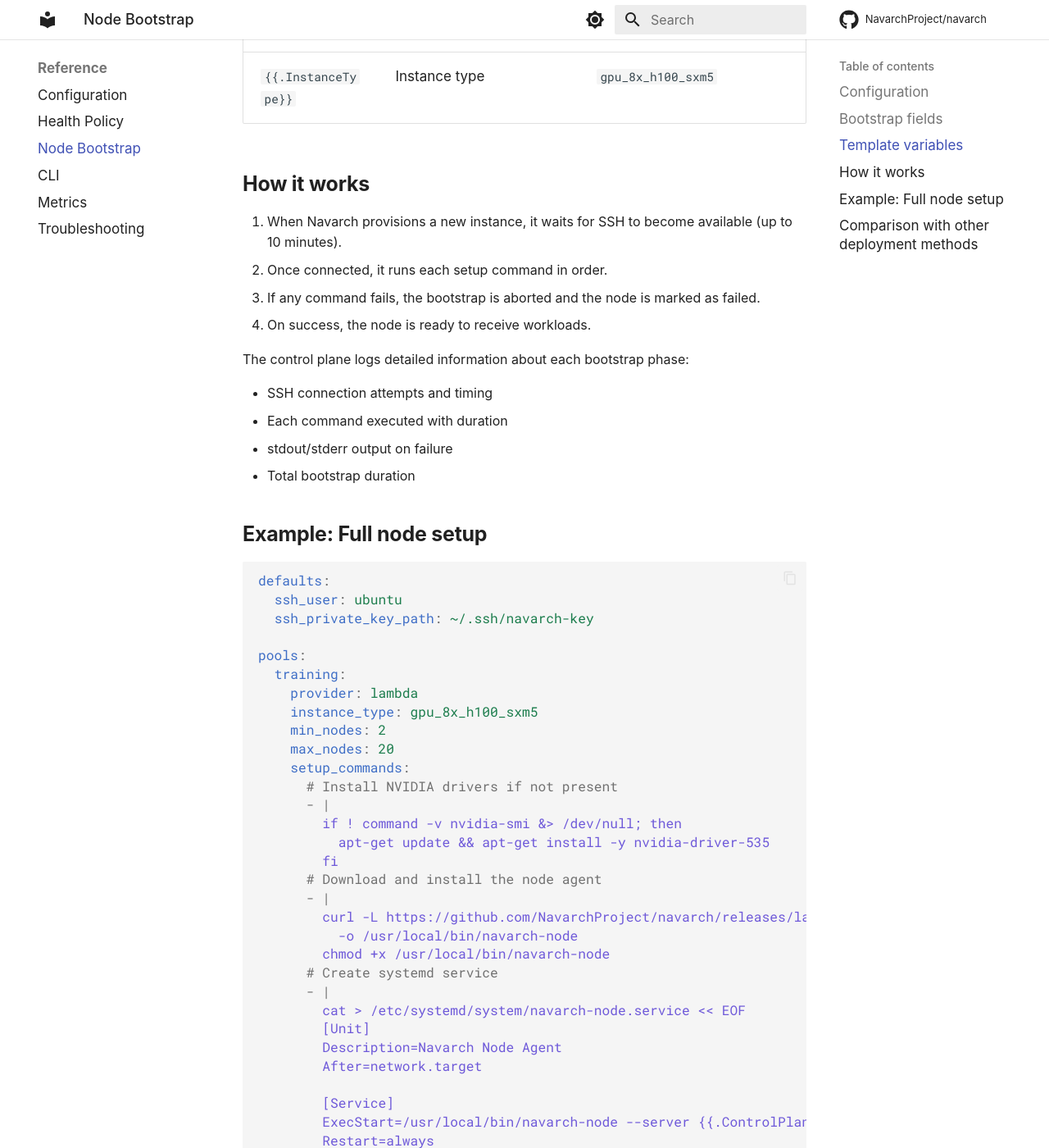
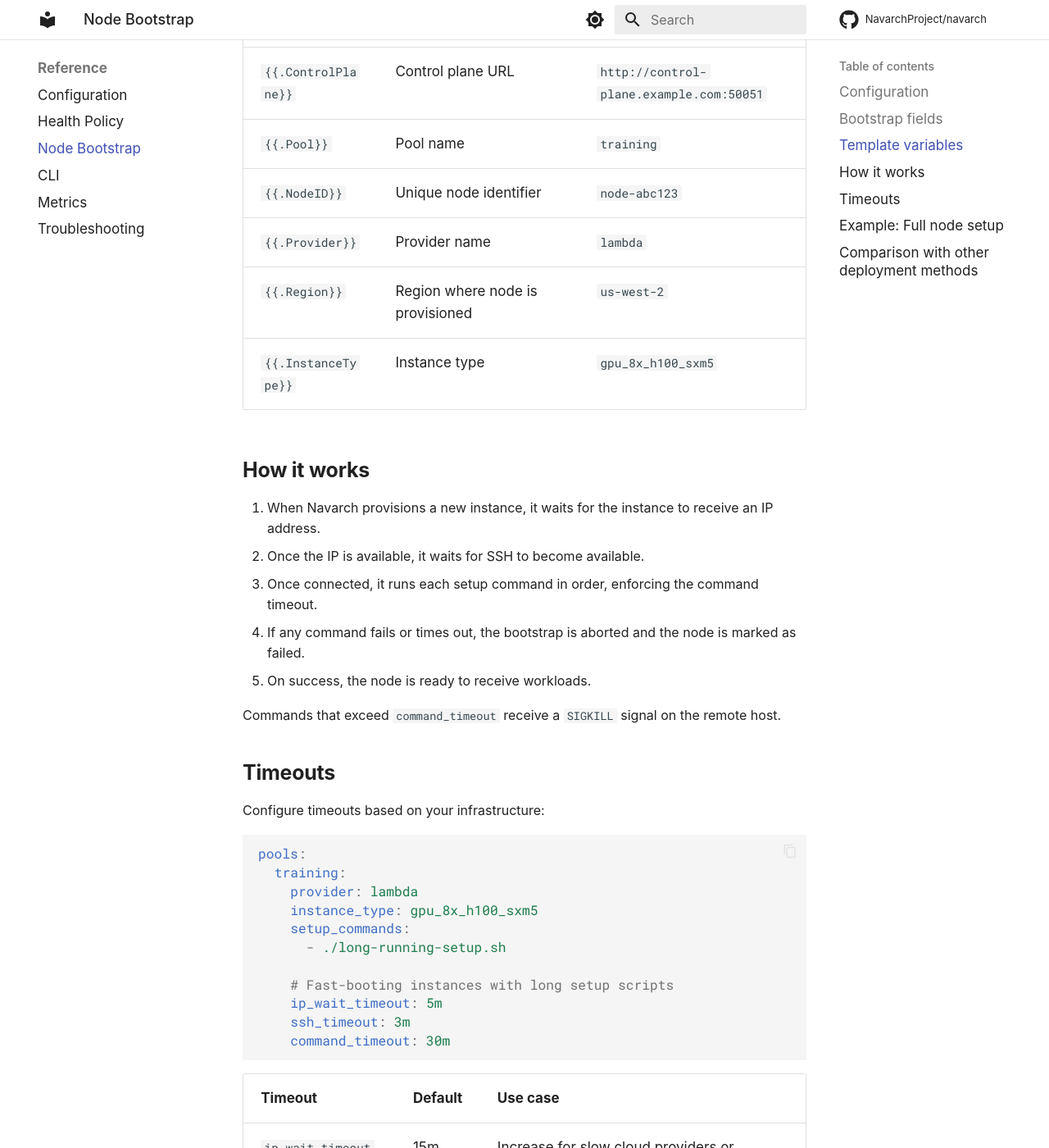
Before and after one commit to NavarchProject/navarch, an MkDocs documentation site: the page built from website/docs/bootstrap.md, in a window 1280 px wide and 1400 px high, scrolled down 1819 px. Shown: the whole window at 82% size. Built offline with MkDocs 1.6.1 and Material for MkDocs 9.7.7, drawn with Linux system fonts in a browser that asks for light colours; some web fonts are replaced; comment, search, counter and statistics services are not loaded; some of the changed text lies outside the part shown.

Commit message:
Document bootstrap timeout configuration options
Co-Authored-By: Claude Opus 4.5 <noreply@anthropic.com>

````diff
--- a/website/docs/bootstrap.md
+++ b/website/docs/bootstrap.md
@@ -28,6 +28,10 @@ pools:
 | `setup_commands` | No | List of shell commands to run on the node after provisioning |
 | `ssh_user` | No | SSH username (default: `ubuntu`) |
 | `ssh_private_key_path` | Yes* | Path to SSH private key file |
+| `ip_wait_timeout` | No | Max time to wait for instance IP (default: `15m`) |
+| `ssh_timeout` | No | Max time to wait for SSH to become available (default: `10m`) |
+| `ssh_connect_timeout` | No | Timeout for each SSH connection attempt (default: `30s`) |
+| `command_timeout` | No | Max time for each command to execute (default: `5m`) |
 
 *Required when `setup_commands` is specified.
 
@@ -54,10 +58,38 @@ Setup commands support Go template syntax. The following variables are available
 
 ## How it works
 
-1. When Navarch provisions a new instance, it waits for SSH to become available (up to 10 minutes).
-2. Once connected, it runs each setup command in order.
-3. If any command fails, the bootstrap is aborted and the node is marked as failed.
-4. On success, the node is ready to receive workloads.
+1. When Navarch provisions a new instance, it waits for the instance to receive an IP address.
+2. Once the IP is available, it waits for SSH to become available.
+3. Once connected, it runs each setup command in order, enforcing the command timeout.
+4. If any command fails or times out, the bootstrap is aborted and the node is marked as failed.
+5. On success, the node is ready to receive workloads.
+
+Commands that exceed `command_timeout` receive a `SIGKILL` signal on the remote host.
+
+## Timeouts
+
+Configure timeouts based on your infrastructure:
+
+```yaml
+pools:
+  training:
+    provider: lambda
+    instance_type: gpu_8x_h100_sxm5
+    setup_commands:
+      - ./long-running-setup.sh
+
+    # Fast-booting instances with long setup scripts
+    ip_wait_timeout: 5m
+    ssh_timeout: 3m
+    command_timeout: 30m
+```
+
+| Timeout | Default | Use case |
+|---------|---------|----------|
+| `ip_wait_timeout` | 15m | Increase for slow cloud providers or complex networking |
+| `ssh_timeout` | 10m | Decrease for pre-configured images with fast boot |
+| `ssh_connect_timeout` | 30s | Increase for high-latency networks |
+| `command_timeout` | 5m | Increase for large downloads or compilations |
 
 The control plane logs detailed information about each bootstrap phase:
 
````
